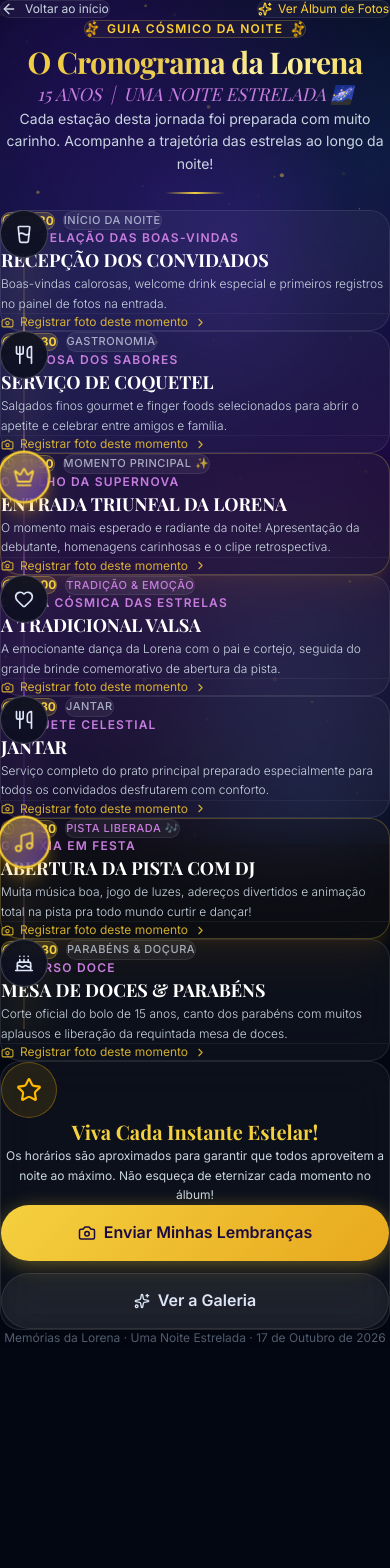
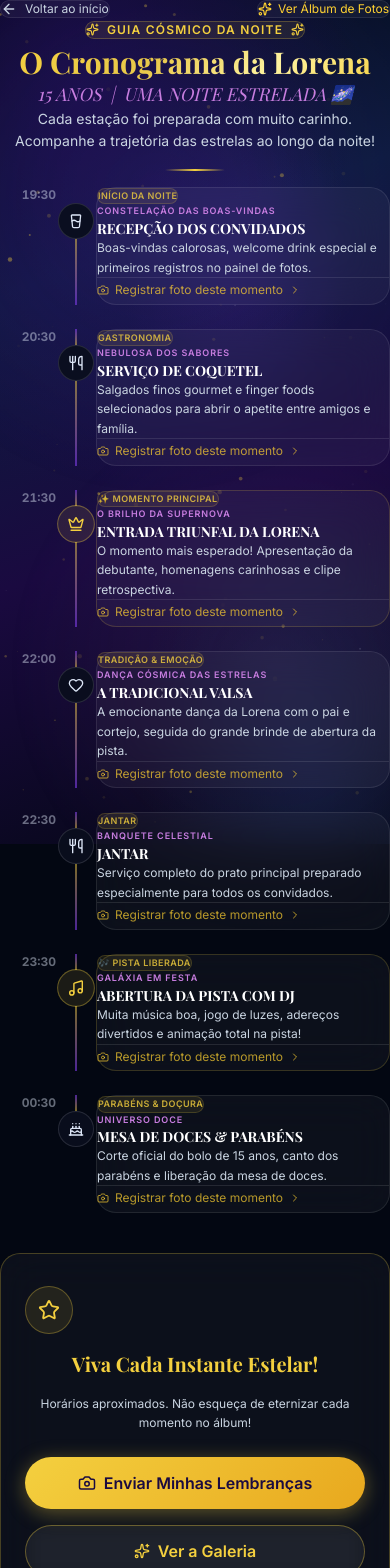
Before and after one commit to AndHenry/memorias-da-lorena, a Next.js app: page /cronograma in a window 390 px wide. Shown: the top 1568 px of the page. Before the commit the page ends 1346 px from the top, so only its background shows below. Built offline with nearby package versions, Linux system fonts and the light colour scheme; a web font is replaced by a local one.

Commit message:
fix(cronograma): espacamento de 1rem, correcao de sobreposicao no mobile e layout do CTA

```diff
--- a/src/components/cronograma/CronogramaTimeline.tsx
+++ b/src/components/cronograma/CronogramaTimeline.tsx
@@ -1,6 +1,6 @@
 'use client'
 
-import React from 'react'
+import React, { useState, useEffect } from 'react'
 import Link from 'next/link'
 import {
   Sparkles,
@@ -10,304 +10,411 @@ import {
   Heart,
   Music,
   Cake,
-  Clock,
   Camera,
   Star,
-  Compass,
-  ArrowRight,
   ChevronRight,
 } from 'lucide-react'
 
-interface TimelineEvent {
+/* ─── Dados do Cronograma ──────────────────────────────── */
+
+interface ScheduleItem {
   id: string
+  startHour: number
+  startMinute: number
   time: string
   title: string
   constellation: string
   description: string
-  icon: React.ComponentType<{ size?: number; className?: string; style?: React.CSSProperties }>
-  badgeText: string
+  Icon: React.ComponentType<{ size?: number; style?: React.CSSProperties; className?: string }>
+  badge: string
   isHighlight?: boolean
-  color: 'gold' | 'pink' | 'purple' | 'cyan'
 }
 
-const TIMELINE_EVENTS: TimelineEvent[] = [
+const SCHEDULE: ScheduleItem[] = [
   {
     id: 'recepcao',
-    time: '19:30',
+    startHour: 19, startMinute: 30, time: '19:30',
     title: 'RECEPÇÃO DOS CONVIDADOS',
     constellation: 'Constelação das Boas-Vindas',
-    description: 'Boas-vindas calorosas, welcome drink especial e primeiros registros no painel de fotos na entrada.',
-    icon: GlassWater,
-    badgeText: 'Início da Noite',
-    color: 'gold',
+    description: 'Boas-vindas calorosas, welcome drink especial e primeiros registros no painel de fotos.',
+    Icon: GlassWater,
+    badge: 'Início da Noite',
   },
   {
     id: 'coquetel',
-    time: '20:30',
+    startHour: 20, startMinute: 30, time: '20:30',
     title: 'SERVIÇO DE COQUETEL',
     constellation: 'Nebulosa dos Sabores',
-    description: 'Salgados finos gourmet e finger foods selecionados para abrir o apetite e celebrar entre amigos e família.',
-    icon: Utensils,
-    badgeText: 'Gastronomia',
-    color: 'purple',
+    description: 'Salgados finos gourmet e finger foods selecionados para abrir o apetite entre amigos e família.',
+    Icon: Utensils,
+    badge: 'Gastronomia',
   },
   {
     id: 'entrada',
-    time: '21:30',
+    startHour: 21, startMinute: 30, time: '21:30',
     title: 'ENTRADA TRIUNFAL DA LORENA',
     constellation: 'O Brilho da Supernova',
-    description: 'O momento mais esperado e radiante da noite! Apresentação da debutante, homenagens carinhosas e o clipe retrospectiva.',
-    icon: Crown,
-    badgeText: 'Momento Principal ✨',
+    description: 'O momento mais esperado! Apresentação da debutante, homenagens carinhosas e clipe retrospectiva.',
+    Icon: Crown,
+    badge: '✨ Momento Principal',
     isHighlight: true,
-    color: 'gold',
   },
   {
     id: 'valsa',
-    time: '22:00',
+    startHour: 22, startMinute: 0, time: '22:00',
     title: 'A TRADICIONAL VALSA',
     constellation: 'Dança Cósmica das Estrelas',
-    description: 'A emocionante dança da Lorena com o pai e cortejo, seguida do grande brinde comemorativo de abertura da pista.',
-    icon: Heart,
-    badgeText: 'Tradição & Emoção',
-    color: 'pink',
+    description: 'A emocionante dança da Lorena com o pai e cortejo, seguida do grande brinde de abertura da pista.',
+    Icon: Heart,
+    badge: 'Tradição & Emoção',
   },
   {
     id: 'jantar',
-    time: '22:30',
+    startHour: 22, startMinute: 30, time: '22:30',
     title: 'JANTAR',
     constellation: 'Banquete Celestial',
-    description: 'Serviço completo do prato principal preparado especialmente para todos os convidados desfrutarem com conforto.',
-    icon: Utensils,
-    badgeText: 'Jantar',
-    color: 'purple',
+    description: 'Serviço completo do prato principal preparado especialmente para todos os convidados.',
+    Icon: Utensils,
+    badge: 'Jantar',
   },
   {
     id: 'pista',
-    time: '23:30',
+    startHour: 23, startMinute: 30, time: '23:30',
     title: 'ABERTURA DA PISTA COM DJ',
     constellation: 'Galáxia em Festa',
-    description: 'Muita música boa, jogo de luzes, adereços divertidos e animação total na pista pra todo mundo curtir e dançar!',
-    icon: Music,
-    badgeText: 'Pista Liberada 🎶',
+    description: 'Muita música boa, jogo de luzes, adereços divertidos e animação total na pista!',
+    Icon: Music,
+    badge: '🎶 Pista Liberada',
     isHighlight: true,
-    color: 'pink',
   },
   {
     id: 'doces',
-    time: '00:30',
+    startHour: 0, startMinute: 30, time: '00:30',
     title: 'MESA DE DOCES & PARABÉNS',
     constellation: 'Universo Doce',
-    description: 'Corte oficial do bolo de 15 anos, canto dos parabéns com muitos aplausos e liberação da requintada mesa de doces.',
-    icon: Cake,
-    badgeText: 'Parabéns & Doçura',
-    color: 'gold',
+    description: 'Corte oficial do bolo de 15 anos, canto dos parabéns e liberação da mesa de doces.',
+    Icon: Cake,
+    badge: 'Parabéns & Doçura',
   },
 ]
 
+/* ─── Lógica: evento ativo ─────────────────────────────── */
+
+const EVENT_DAY = 17
+const EVENT_MONTH = 9   // 0-indexed (outubro)
+const EVENT_YEAR = 2026
+
+function getActiveId(): string | null {
+  const now = new Date()
+  if (
+    now.getFullYear() !== EVENT_YEAR ||
+    now.getMonth() !== EVENT_MONTH ||
+    now.getDate() !== EVENT_DAY
+  ) return null
+
+  const norm = (h: number, m: number) => (h < 5 ? (h + 24) * 60 + m : h * 60 + m)
+  const nowM = norm(now.getHours(), now.getMinutes())
+
+  let activeId: string | null = null
+  for (const item of SCHEDULE) {
+    if (nowM >= norm(item.startHour, item.startMinute)) activeId = item.id
+  }
+  return activeId
+}
+
+/* ─── Componente ───────────────────────────────────────── */
+
 export default function CronogramaTimeline() {
+  const [activeId, setActiveId] = useState<string | null>(null)
+
+  useEffect(() => {
+    setActiveId(getActiveId())
+    const id = setInterval(() => setActiveId(getActiveId()), 30_000)
+    return () => clearInterval(id)
+  }, [])
+
   return (
-    <div className="w-full max-w-3xl mx-auto px-4 py-8 animate-fade-in">
-      {/* ── Banner Estelar do Cronograma ── */}
-      <div className="text-center mb-12 sm:mb-16">
-        <div className="inline-flex items-center gap-2 px-4 py-1.5 rounded-full text-xs font-semibold tracking-widest uppercase mb-4 glass-card-gold text-amber-300">
-          <Sparkles size={14} className="animate-spin text-amber-400" style={{ animationDuration: '6s' }} />
-          <span>Guia Cósmico da Noite</span>
-          <Sparkles size={14} className="animate-spin text-amber-400" style={{ animationDuration: '6s' }} />
+    <div className="w-full max-w-xl mx-auto px-4 py-6">
+
+      {/* ── Cabeçalho ── */}
+      <div className="text-center mb-10">
+        <div
+          className="inline-flex items-center gap-2 px-4 py-1.5 rounded-full text-xs font-semibold tracking-widest uppercase mb-4"
+          style={{
+            background: 'rgba(244,208,63,0.08)',
+            border: '1px solid rgba(244,208,63,0.25)',
+            color: 'var(--star-gold)',
+          }}
+        >
+          <Sparkles size={13} />
+          Guia Cósmico da Noite
+          <Sparkles size={13} />
         </div>
 
         <h2
-          className="text-3xl sm:text-4xl md:text-5xl font-bold tracking-tight mb-3 text-gradient-gold"
+          className="text-3xl sm:text-4xl font-bold mb-2 text-gradient-gold"
           style={{ fontFamily: 'var(--font-title)' }}
         >
           O Cronograma da Lorena
         </h2>
-
-        <p
-          className="text-lg sm:text-xl font-light italic mb-4"
-          style={{ color: 'var(--aurora-pink)', fontFamily: 'var(--font-title)' }}
-        >
+        <p className="italic text-lg mb-4" style={{ color: 'var(--aurora-pink)', fontFamily: 'var(--font-title)' }}>
           15 ANOS &nbsp;|&nbsp; UMA NOITE ESTRELADA 🌌
         </p>
-
-        <p className="text-sm sm:text-base text-slate-300 max-w-lg mx-auto leading-relaxed">
-          Cada estação desta jornada foi preparada com muito carinho. Acompanhe a trajetória das estrelas ao longo da noite!
+        <p className="text-sm text-slate-300 max-w-md mx-auto leading-relaxed">
+          Cada estação foi preparada com muito carinho. Acompanhe a trajetória das estrelas ao longo da noite!
         </p>
-
         <div className="divider-gold mt-6" />
       </div>
 
-      {/* ── Trajeto Cronológico Cósmico (Timeline) ── */}
-      <div className="relative">
-        {/* Linha cósmica central/lateral conectando os marcos */}
+      {/* ── Timeline ── */}
+      {/*
+        Layout via CSS Grid: 3 colunas
+          col 1 (horário)  |  col 2 (linha+nó)  |  col 3 (card)
+        Isso garante alinhamento perfeito em qualquer tela.
+      */}
       <div
-          aria-hidden="true"
-          className="absolute left-6 sm:left-1/2 top-4 bottom-8 -translate-x-1/2 w-0.5 pointer-events-none"
+        className="relative"
         style={{
-            background: 'linear-gradient(to bottom, #f4d03f 0%, #c77ddf 35%, #7c3aed 70%, #f4d03f 100%)',
-            boxShadow: '0 0 15px rgba(244, 208, 63, 0.4)',
+          display: 'grid',
+          gridTemplateColumns: '3.5rem 2.5rem 1fr',
+          rowGap: '1.5rem',
+          columnGap: 0,
+        }}
+      >
+        {SCHEDULE.map((item, index) => {
+          const isActive = item.id === activeId
+          const { Icon } = item
+
+          return (
+            <React.Fragment key={item.id}>
+
+              {/* Col 1 — Horário */}
+              <div
+                className="flex items-start justify-end pr-2 pt-4"
+                style={{ gridColumn: '1', gridRow: `${index + 1}` }}
+              >
+                <span
+                  className="text-xs font-bold tabular-nums"
+                  style={{ color: isActive ? 'var(--star-gold)' : 'rgba(221,230,247,0.45)' }}
+                >
+                  {item.time}
+                </span>
+              </div>
+
+              {/* Col 2 — Nó + segmento de linha */}
+              <div
+                className="flex flex-col items-center"
+                style={{ gridColumn: '2', gridRow: `${index + 1}` }}
+              >
+                {/* Linha acima do nó (exceto no primeiro) */}
+                {index > 0 && (
+                  <div
+                    style={{
+                      width: '2px',
+                      height: '1rem',
+                      background: 'linear-gradient(to bottom, rgba(124,58,237,0.6), rgba(244,208,63,0.5))',
+                      flexShrink: 0,
                     }}
                   />
+                )}
+                {index === 0 && <div style={{ height: '1rem' }} />}
 
-        <div className="space-y-8 sm:space-y-12">
-          {TIMELINE_EVENTS.map((event, index) => {
-            const Icon = event.icon
-            const isEven = index % 2 === 0
-
-            return (
+                {/* Nó */}
                 <div
-                key={event.id}
-                className={`relative flex flex-col sm:flex-row items-start ${
-                  isEven ? 'sm:flex-row-reverse' : ''
-                } gap-6 group`}
-              >
-                {/* ── Nó Central Estelar (Ícone / Planeta da Etapa) ── */}
-                <div
-                  className="absolute left-6 sm:left-1/2 -translate-x-1/2 z-20 flex items-center justify-center"
+                  className="relative flex-shrink-0"
+                  style={{ zIndex: 10 }}
                 >
                   <div
-                    className={`w-12 h-12 rounded-full flex items-center justify-center transition-all duration-300 ${
-                      event.isHighlight
-                        ? 'scale-110 shadow-lg shadow-amber-400/40 border-2 border-amber-300'
-                        : 'border border-white/20 hover:border-amber-400/60'
+                    className={`w-9 h-9 rounded-full flex items-center justify-center transition-all duration-300 ${
+                      isActive ? 'scale-110' : item.isHighlight ? 'scale-105' : ''
                     }`}
                     style={{
-                      background: event.isHighlight
-                        ? 'linear-gradient(135deg, rgba(244,208,63,0.35), rgba(124,58,237,0.4))'
-                        : 'rgba(10, 14, 30, 0.9)',
-                      backdropFilter: 'blur(8px)',
+                      background: isActive
+                        ? 'linear-gradient(135deg, rgba(244,208,63,0.4), rgba(124,58,237,0.4))'
+                        : item.isHighlight
+                        ? 'rgba(244,208,63,0.1)'
+                        : 'rgba(10,14,30,0.95)',
+                      border: isActive
+                        ? '2px solid #f4d03f'
+                        : item.isHighlight
+                        ? '1px solid rgba(244,208,63,0.35)'
+                        : '1px solid rgba(255,255,255,0.12)',
+                      boxShadow: isActive ? '0 0 18px rgba(244,208,63,0.6)' : 'none',
                     }}
                   >
                     <Icon
-                      size={20}
-                      style={{
-                        color: event.isHighlight ? 'var(--star-gold)' : '#dde6f7',
-                      }}
+                      size={16}
+                      style={{ color: isActive ? '#f4d03f' : item.isHighlight ? '#f4d03f' : '#dde6f7' }}
+                      className={isActive ? 'animate-pulse' : ''}
                     />
                   </div>
-
-                  {/* Efeito de anel orbital pulsante */}
-                  {event.isHighlight && (
+                  {isActive && (
                     <div
-                      className="absolute inset-0 rounded-full animate-ping pointer-events-none opacity-40"
-                      style={{ border: '2px solid var(--star-gold)' }}
+                      className="absolute inset-0 rounded-full animate-ping pointer-events-none"
+                      style={{ border: '2px solid rgba(244,208,63,0.55)', opacity: 0.5 }}
                     />
                   )}
                 </div>
 
-                {/* ── Card do Marco Cronológico ── */}
+                {/* Linha abaixo do nó (exceto no último) */}
+                {index < SCHEDULE.length - 1 && (
                   <div
-                  className={`w-full sm:w-[calc(50%-2.5rem)] pl-16 sm:pl-0 ${
-                    isEven ? 'sm:text-right' : 'sm:text-left'
-                  }`}
+                    style={{
+                      flex: 1,
+                      minHeight: '1rem',
+                      width: '2px',
+                      background: 'linear-gradient(to bottom, rgba(244,208,63,0.5), rgba(124,58,237,0.6))',
+                    }}
+                  />
+                )}
+              </div>
+
+              {/* Col 3 — Card */}
+              <div
+                className="pl-3 pt-2"
+                style={{ gridColumn: '3', gridRow: `${index + 1}` }}
               >
                 <div
-                    className={`p-6 rounded-2xl transition-all duration-300 ${
-                      event.isHighlight
-                        ? 'glass-card-gold shadow-xl shadow-amber-500/10 border-amber-400/40 hover:border-amber-300'
-                        : 'glass-card hover:border-white/20'
+                  className={`rounded-2xl p-4 transition-all duration-300 ${
+                    isActive ? 'glass-card-gold shadow-lg shadow-amber-400/15' : 'glass-card'
                   }`}
-                  >
-                    {/* Cabeçalho do Card: Horário & Badge */}
-                    <div
-                      className={`flex flex-wrap items-center gap-2 mb-2 ${
-                        isEven ? 'sm:justify-end' : 'sm:justify-start'
-                      }`}
-                    >
-                      {/* Horário */}
-                      <span
-                        className="inline-flex items-center gap-1.5 px-3 py-1 rounded-full text-xs sm:text-sm font-bold shadow-inner"
                   style={{
-                          background: 'rgba(244, 208, 63, 0.15)',
-                          color: 'var(--star-gold)',
-                          border: '1px solid rgba(244, 208, 63, 0.3)',
+                    border: isActive
+                      ? '1px solid rgba(244,208,63,0.45)'
+                      : item.isHighlight
+                      ? '1px solid rgba(244,208,63,0.18)'
+                      : undefined,
                   }}
                 >
-                        <Clock size={13} />
-                        <span>{event.time}</span>
-                      </span>
-
-                      {/* Tag Temática */}
+                  {/* Badges */}
+                  <div className="flex flex-wrap items-center gap-1.5 mb-1.5">
                     <span
-                        className="text-[11px] font-medium uppercase tracking-wider px-2.5 py-0.5 rounded-full"
+                      className="text-[9px] sm:text-[10px] font-semibold uppercase tracking-wider px-2 py-0.5 rounded-full"
                       style={{
-                          background: 'rgba(255, 255, 255, 0.06)',
-                          color: event.color === 'pink' ? 'var(--aurora-pink)' : 'rgba(221,230,247,0.7)',
-                          border: '1px solid rgba(255, 255, 255, 0.08)',
+                        background: 'rgba(244,208,63,0.08)',
+                        color: 'rgba(244,208,63,0.8)',
+                        border: '1px solid rgba(244,208,63,0.18)',
                       }}
                     >
-                        {event.badgeText}
+                      {item.badge}
                     </span>
+                    {isActive && (
+                      <span
+                        className="text-[9px] font-bold uppercase tracking-wider px-2 py-0.5 rounded-full animate-pulse"
+                        style={{
+                          background: 'rgba(34,197,94,0.12)',
+                          color: '#22c55e',
+                          border: '1px solid rgba(34,197,94,0.25)',
+                        }}
+                      >
+                        ● Agora
+                      </span>
+                    )}
                   </div>
 
-                    {/* Constelação (Subtítulo Cósmico) */}
-                    <p
-                      className="text-xs font-semibold uppercase tracking-widest mb-1"
-                      style={{ color: 'var(--aurora-pink)' }}
-                    >
-                      {event.constellation}
+                  {/* Constelação */}
+                  <p className="text-[9px] sm:text-[10px] font-semibold uppercase tracking-widest mb-1" style={{ color: 'var(--aurora-pink)' }}>
+                    {item.constellation}
                   </p>
 
-                    {/* Título da Atração */}
+                  {/* Título */}
                   <h3
-                      className="text-lg sm:text-xl font-bold mb-2 text-white"
+                    className="text-sm sm:text-base font-bold text-white mb-2 leading-snug"
                     style={{ fontFamily: 'var(--font-title)' }}
                   >
-                      {event.title}
+                    {item.title}
                   </h3>
 
                   {/* Descrição */}
-                    <p className="text-xs sm:text-sm text-slate-300 leading-relaxed font-light mb-4">
-                      {event.description}
+                  <p className="text-xs text-slate-300 leading-relaxed mb-3">
+                    {item.description}
                   </p>
 
-                    {/* Ação rápida para enviar foto desse momento */}
-                    <div
-                      className={`pt-2 border-t border-white/5 flex items-center ${
-                        isEven ? 'sm:justify-end' : 'sm:justify-start'
-                      }`}
-                    >
+                  {/* Link fotos */}
+                  <div className="border-t border-white/10 pt-2.5">
                     <Link
                       href="/identificacao"
-                        className="inline-flex items-center gap-1.5 text-xs text-amber-300/80 hover:text-amber-300 transition-colors group-hover:translate-x-1"
+                      className="inline-flex items-center gap-1.5 text-xs text-amber-300/70 hover:text-amber-300 transition-colors"
                     >
-                        <Camera size={13} />
+                      <Camera size={12} />
                       <span>Registrar foto deste momento</span>
-                        <ChevronRight size={13} />
+                      <ChevronRight size={12} />
                     </Link>
                   </div>
                 </div>
               </div>
 
-                {/* Espaço vazio para manter alinhamento no desktop */}
-                <div className="hidden sm:block sm:w-[calc(50%-2.5rem)]" />
-              </div>
+            </React.Fragment>
           )
         })}
       </div>
+
+      {/* ── CTA Final ── */}
+      <div
+        className="text-center glass-card"
+        style={{
+          marginTop: '2.5rem',
+          padding: '2rem 1.5rem',
+          border: '1px solid rgba(244,208,63,0.25)',
+        }}
+      >
+        <div
+          className="w-12 h-12 rounded-full mx-auto flex items-center justify-center"
+          style={{
+            background: 'rgba(244,208,63,0.1)',
+            border: '1px solid rgba(244,208,63,0.3)',
+            marginBottom: '1rem',
+          }}
+        >
+          <Star size={22} style={{ color: 'var(--star-gold)' }} />
         </div>
 
-      {/* ── Dica & Chamada de Ação Final ── */}
-      <div className="mt-16 text-center glass-card p-6 sm:p-8 border border-amber-400/20 shadow-xl">
-        <div className="w-14 h-14 rounded-full mx-auto mb-4 flex items-center justify-center bg-amber-400/10 border border-amber-400/30">
-          <Star size={26} className="text-amber-400" />
-        </div>
         <h3
-          className="text-xl sm:text-2xl font-bold mb-2 text-white"
-          style={{ fontFamily: 'var(--font-title)', color: 'var(--star-gold)' }}
+          className="text-xl sm:text-2xl font-bold"
+          style={{
+            fontFamily: 'var(--font-title)',
+            color: 'var(--star-gold)',
+            marginBottom: '1rem',
+          }}
         >
           Viva Cada Instante Estelar!
         </h3>
-        <p className="text-xs sm:text-sm text-slate-300 max-w-md mx-auto mb-6 leading-relaxed">
-          Os horários são aproximados para garantir que todos aproveitem a noite ao máximo. Não esqueça de eternizar cada momento no álbum!
+
+        <p
+          className="text-xs sm:text-sm text-slate-300 max-w-sm mx-auto leading-relaxed"
+          style={{ marginBottom: '1.5rem' }}
+        >
+          Horários aproximados. Não esqueça de eternizar cada momento no álbum!
         </p>
 
-        <div className="flex flex-col sm:flex-row gap-3 justify-center">
-          <Link href="/identificacao" className="btn btn-primary px-6 py-3 text-sm flex items-center justify-center gap-2">
+        <div
+          style={{
+            display: 'flex',
+            flexDirection: 'column',
+            gap: '1rem',
+            maxWidth: '380px',
+            margin: '0 auto',
+          }}
+        >
+          <Link
+            href="/identificacao"
+            className="btn btn-primary w-full text-sm sm:text-base flex items-center justify-center gap-2"
+            style={{ minHeight: '52px', padding: '0.875rem 1.5rem' }}
+          >
             <Camera size={18} />
             <span>Enviar Minhas Lembranças</span>
           </Link>
-          <Link href="/galeria" className="btn btn-secondary px-6 py-3 text-sm flex items-center justify-center gap-2">
+
+          <Link
+            href="/galeria"
+            className="btn btn-secondary w-full text-sm sm:text-base flex items-center justify-center gap-2"
+            style={{
+              minHeight: '52px',
+              padding: '0.875rem 1.5rem',
+              border: '1px solid rgba(244,208,63,0.35)',
+              color: 'var(--star-gold)',
+            }}
+          >
             <Sparkles size={16} />
             <span>Ver a Galeria</span>
           </Link>
```
Also changed, not shown: src/app/HomeClient.tsx (+16 -15 lines). Lines whose indentation alone changed are shown as unchanged.
